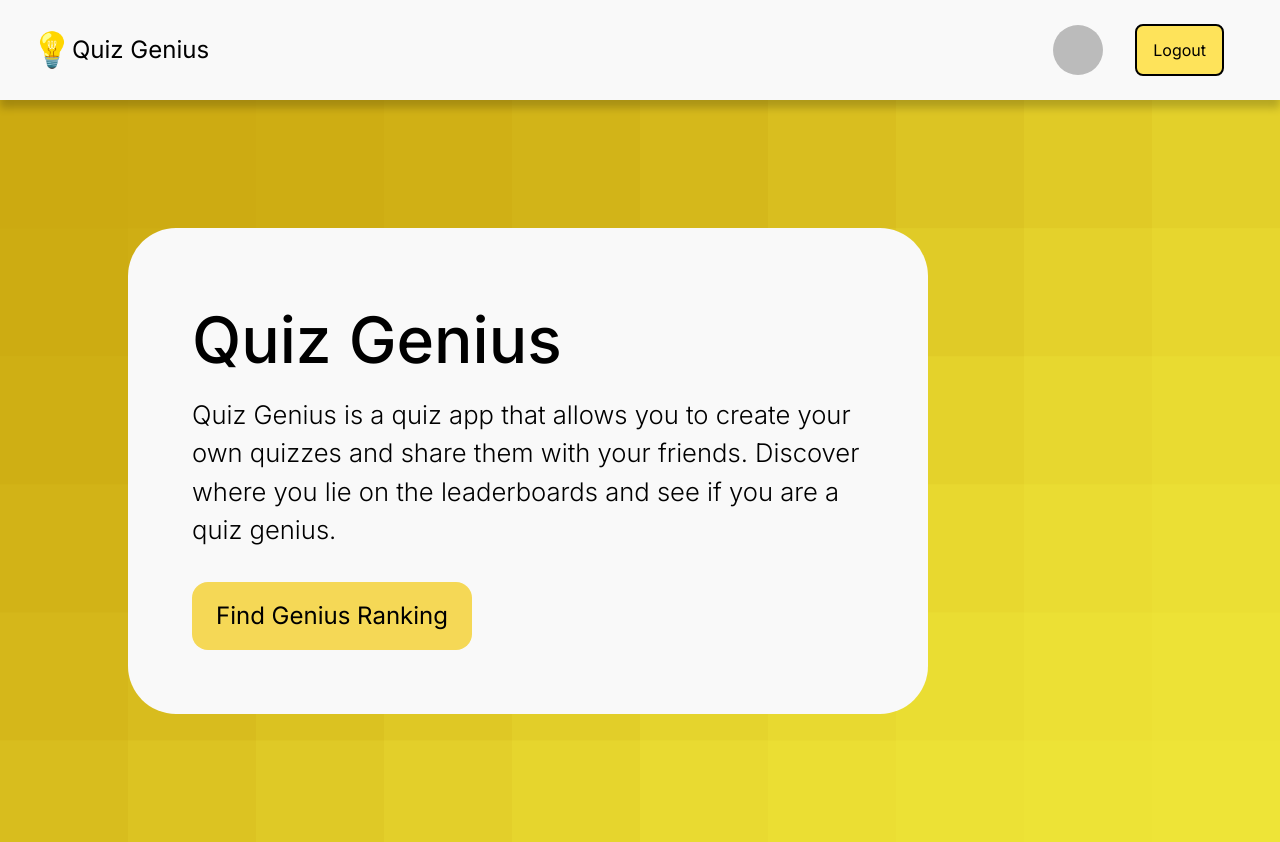
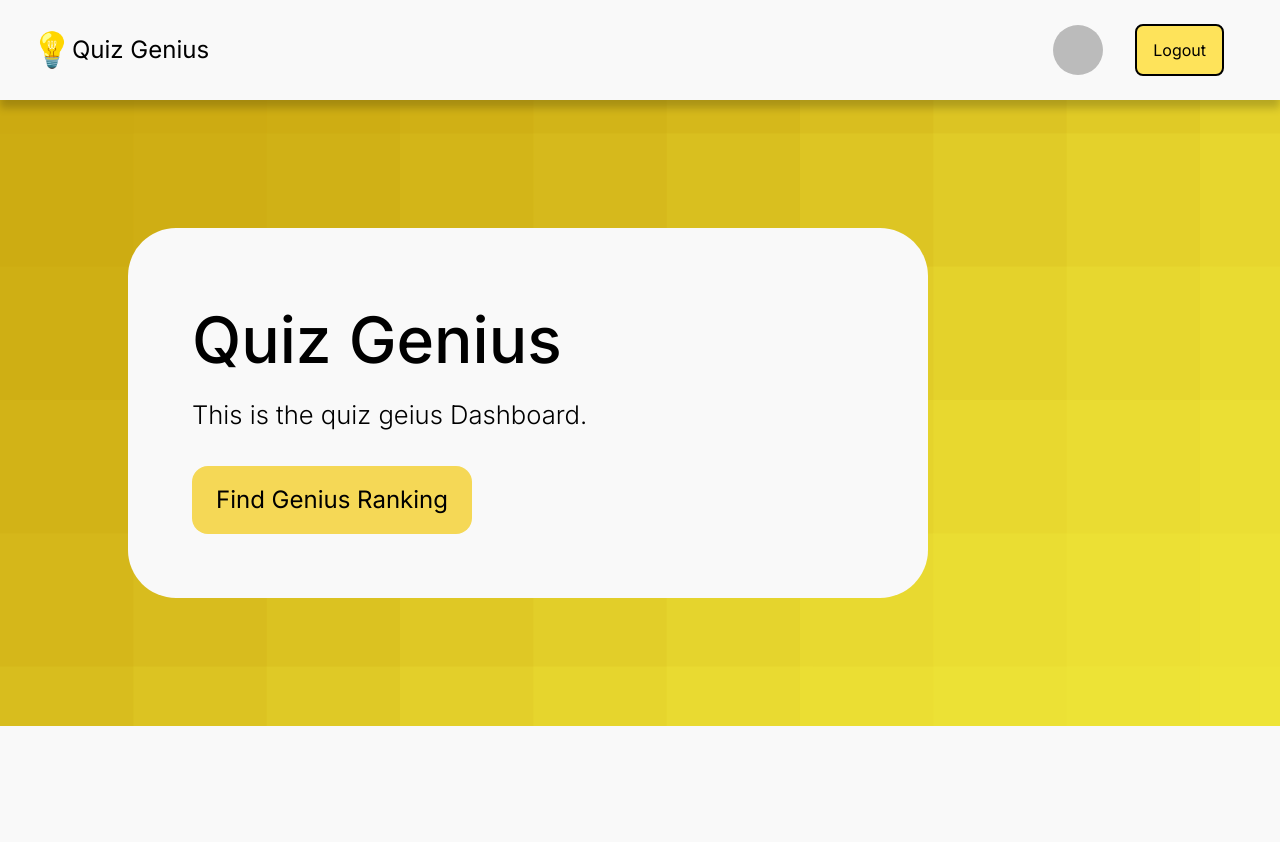
Before and after one commit to TheLazyCodernothacker/Quiz-Genius, a Next.js app: page /dashboard in a window 1280 px wide. After the commit the page ends 800 px from the top, so only its background shows below. Built offline with nearby package versions, Linux system fonts and the light colour scheme; no server answers; sample sign-in values are in the browser's storage.

Commit message:
Pending changes exported from your codespace

```diff
--- a/src/app/dashboard/page.tsx
+++ b/src/app/dashboard/page.tsx
@@ -13,11 +13,7 @@ export default async function Dashboard() {
       <div className="hero">
         <div className="heroContent">
           <h1>Quiz Genius</h1>
-          <p>
-            Quiz Genius is a quiz app that allows you to create your own quizzes
-            and share them with your friends. Discover where you lie on the
-            leaderboards and see if you are a quiz genius.
-          </p>
+          <p>This is the quiz geius Dashboard.</p>
           <button>Find Genius Ranking</button>
         </div>
       </div>
```
Also changed, not shown: src/app/api/auth/[...nextauth]/route.ts (line endings or trailing spaces).
